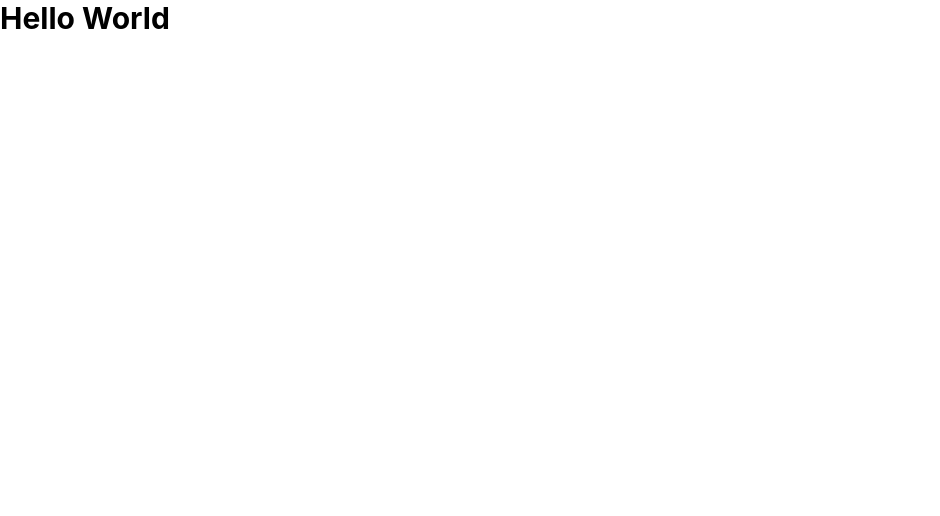
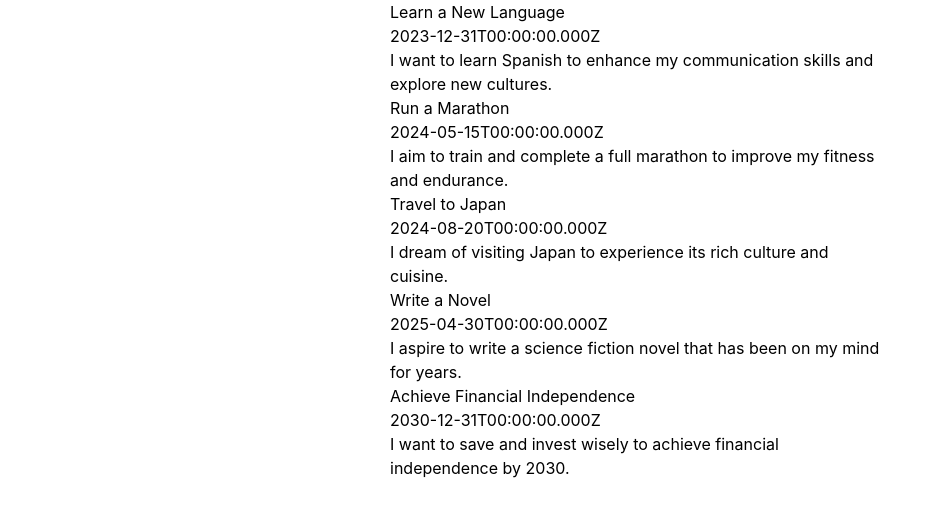
Before and after one commit to prozdrljivac/goal_getter, a React (Create React App) app in the folder webapp/: page / in a window 1280 px wide. Shown: the top 516 px of the page, without its empty margins (0-940 px from the left). Built offline with nearby package versions, Linux system fonts and the light colour scheme.

Commit message:
Add initial goals list and components

```diff
--- a/webapp/src/App.tsx
+++ b/webapp/src/App.tsx
@@ -1,5 +1,7 @@
+import { GoalListPage } from "./Pages";
+
 export const App = () => {
-  return <p className="text-3xl font-bold">Hello World</p>;
+  return <GoalListPage />;
 };
 
 export default App;
--- /dev/null
+++ b/webapp/src/Pages/GoalListPage.tsx
@@ -0,0 +1,17 @@
+import { Goal } from "../components";
+import goals from "../utils/dummy-goals.json";
+
+export const GoalListPage = () => {
+  return (
+    <div className="m-auto w-[500px]">
+      {goals.data.map((goal) => (
+        <Goal
+          key={goal.id}
+          title={goal.title}
+          description={goal.description}
+          date={new Date(goal.date)}
+        />
+      ))}
+    </div>
+  );
+};
--- /dev/null
+++ b/webapp/src/Pages/index.ts
@@ -0,0 +1 @@
+export * from "./GoalListPage";
--- /dev/null
+++ b/webapp/src/components/Goal/Goal.tsx
@@ -0,0 +1,15 @@
+interface GoalProps {
+  title: string;
+  description: string;
+  date: Date;
+}
+
+export const Goal = ({ title, description, date }: GoalProps) => {
+  return (
+    <div>
+      <h1>{title}</h1>
+      <p>{date.toISOString()}</p>
+      <p>{description}</p>
+    </div>
+  );
+};
--- /dev/null
+++ b/webapp/src/components/index.ts
@@ -0,0 +1 @@
+export * from "./Goal/Goal";
--- /dev/null
+++ b/webapp/src/utils/dummy-goals.json
@@ -0,0 +1,34 @@
+{
+  "data": [
+    {
+      "id": 1,
+      "title": "Learn a New Language",
+      "description": "I want to learn Spanish to enhance my communication skills and explore new cultures.",
+      "date": "2023-12-31"
+    },
+    {
+      "id": 2,
+      "title": "Run a Marathon",
+      "description": "I aim to train and complete a full marathon to improve my fitness and endurance.",
+      "date": "2024-05-15"
+    },
+    {
+      "id": 3,
+      "title": "Travel to Japan",
+      "description": "I dream of visiting Japan to experience its rich culture and cuisine.",
+      "date": "2024-08-20"
+    },
+    {
+      "id": 4,
+      "title": "Write a Novel",
+      "description": "I aspire to write a science fiction novel that has been on my mind for years.",
+      "date": "2025-04-30"
+    },
+    {
+      "id": 5,
+      "title": "Achieve Financial Independence",
+      "description": "I want to save and invest wisely to achieve financial independence by 2030.",
+      "date": "2030-12-31"
+    }
+  ]
+}
```
